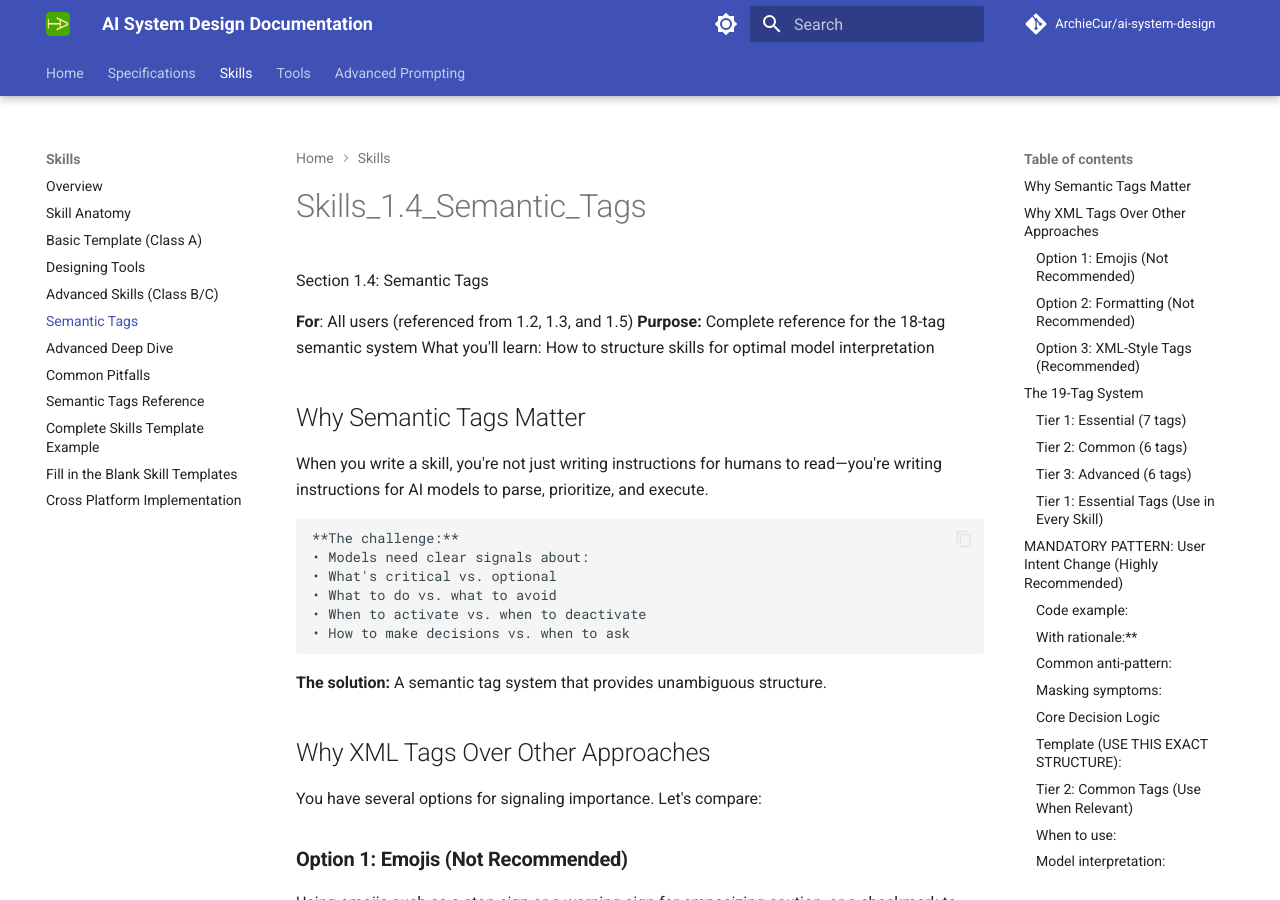
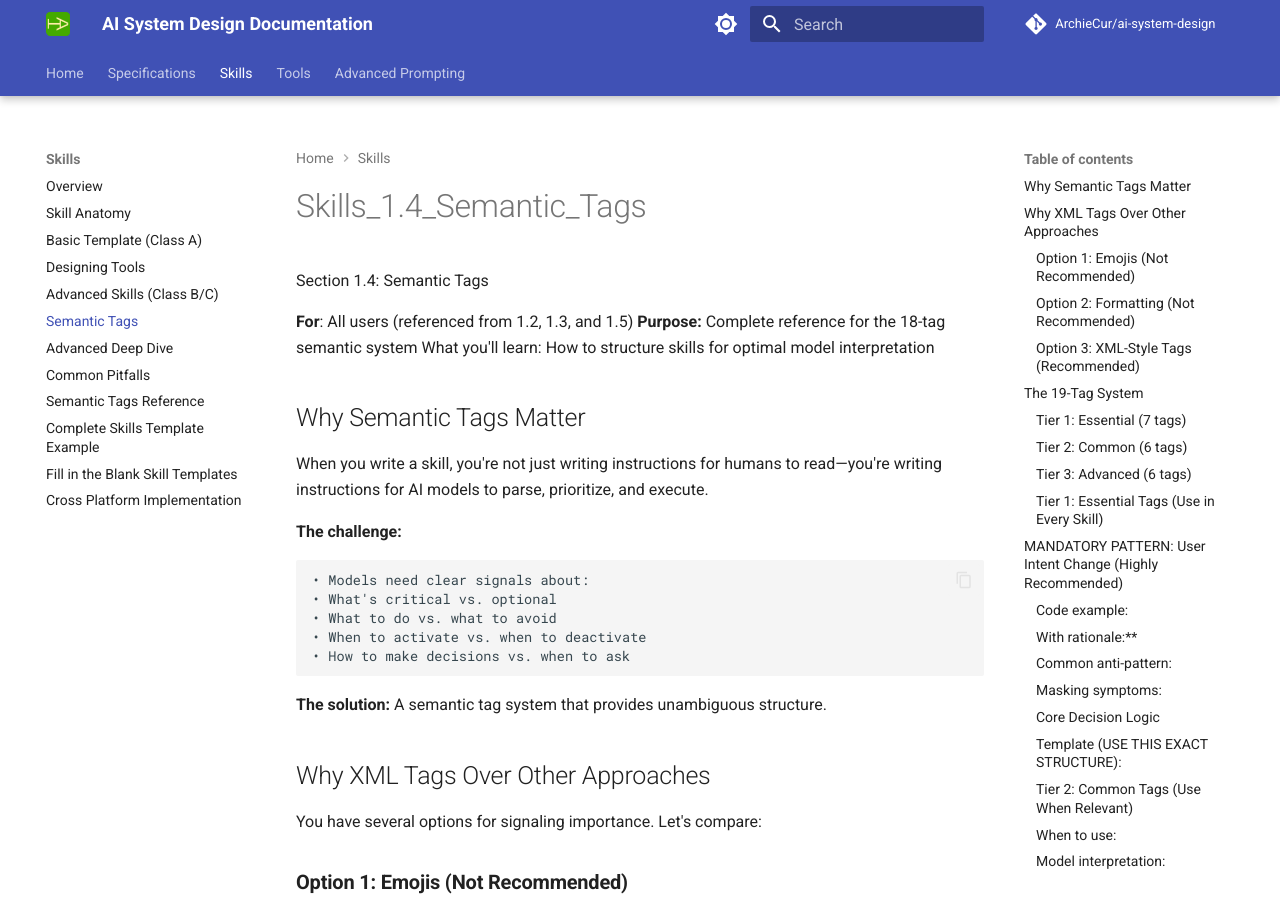
Before and after one commit to ArchieCur/ai-system-design, an MkDocs documentation site: the page built from docs/skills/Skills_1.4_Semantic_Tags.md, in a window 1280 px wide and 900 px high. Built offline with MkDocs 1.6.1 and Material for MkDocs 9.7.7, drawn with Linux system fonts in a browser that asks for light colours; comment, search, counter and statistics services are not loaded.

````diff
--- a/docs/skills/Skills_1.4_Semantic_Tags.md
+++ b/docs/skills/Skills_1.4_Semantic_Tags.md
@@ -11,9 +11,11 @@ What you'll learn: How to structure skills for optimal model interpretation
 When you write a skill, you're not just writing instructions for humans to read—you're writing
 instructions for AI models to parse, prioritize, and execute.
 
+
+**The challenge:**
+
 ```text
 
-**The challenge:**
 • Models need clear signals about:
 • What's critical vs. optional
 • What to do vs. what to avoid
````
